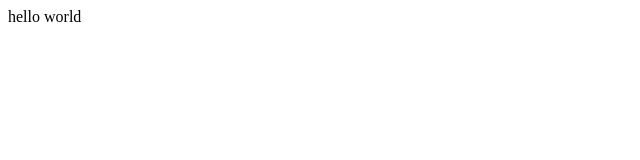
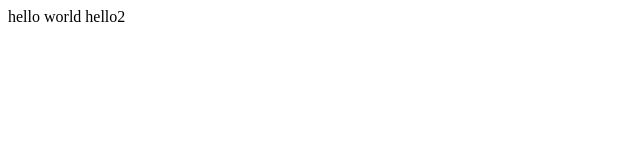
Before and after one commit to samiylo/projects, a plain HTML site: page personal_website/index.html in a window 1280 px wide. Shown: the full height of the page, 0-640 px from the left. Drawn offline with Linux system fonts and the light colour scheme.

Commit message:
seccond commit

```diff
--- a/personal_website/index.html
+++ b/personal_website/index.html
@@ -7,6 +7,6 @@
     <title>Document</title>
 </head>
 <body>
-    hello world
+    hello world hello2
 </body>
 </html>
```
